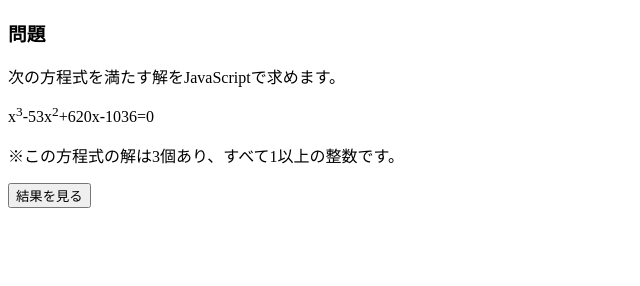
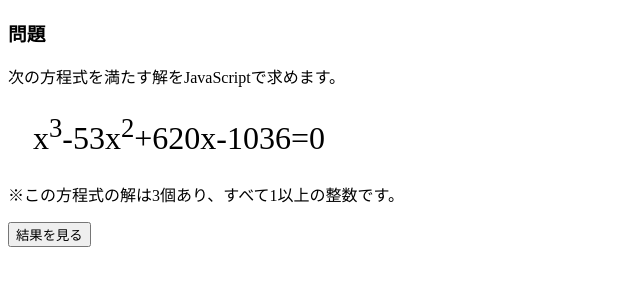
Before and after one commit to Smearble/www, a plain HTML site: page training_js11/kadai11_1.html in a window 1280 px wide. Shown: the whole page, without its empty margins (0-640 px from the left). Drawn offline with Linux system fonts and the light colour scheme.

Commit message:
set css for .big_font

```diff
--- a/training_js11/kadai11_1.html
+++ b/training_js11/kadai11_1.html
@@ -6,7 +6,10 @@
 <meta charset="UTF-8">
 <title>breakの活用</title>
 <style>
-
+.big_font{
+    font-size:32px;
+    margin:25px;
+}
 
 
 
@@ -36,6 +39,9 @@ function calc(func,count){
     let answers = [];
     while(answers.length < count){
         if(func(i)){answers.push(i);}
+        if(answers.length == count){
+            break;
+        }
         i++;
     }
     return answers;
```
